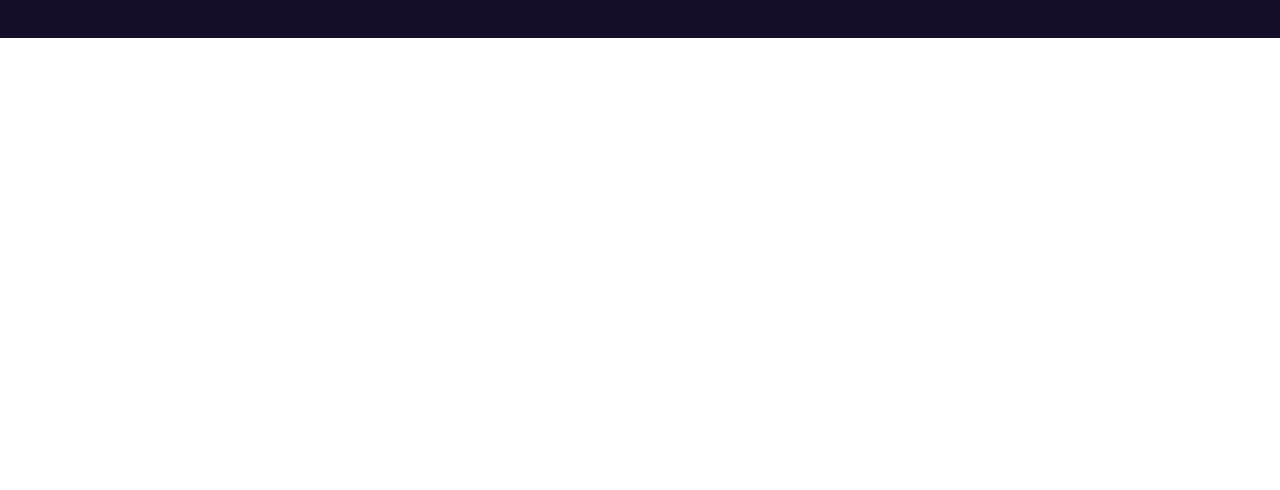
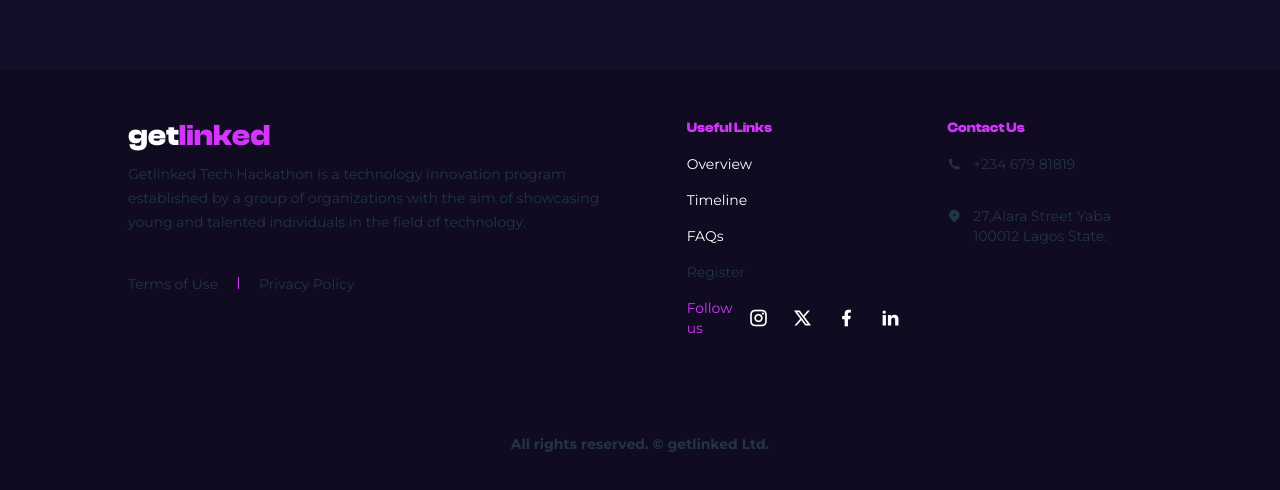
Before and after one commit to Innocent9712/GetLinked, a React (Vite) app: page / in a window 1280 px wide. Shown: the part 8179-8669 px from the top of the page. Before the commit the page ends 8265 px from the top, so only its background shows below. Built offline with nearby package versions, Linux system fonts and the light colour scheme.

Commit message:
Implement footer

```diff
--- a/src/components/Footer.jsx
+++ b/src/components/Footer.jsx
@@ -0,0 +1,84 @@
+import React from 'react'
+import { Link } from 'react-scroll'
+
+const Footer = () => {
+  return (
+    <footer className='bg-custom-purple-four bg-blend-multiply bg-opacity-80 py-12 font-montserrat text-sm'>
+        <div className='w-[80%] max-w-[90rem] mx-auto'>
+            <div className='flex flex-wrap gap-y-16 mb-24 justify-between'>
+                <div className='basis-full lg:basis-[50%]'>
+                    <h3 className="font-clash-bold text-white text-xl md:text-2xl lg:text-3xl">get<span className="text-custom-purple-three">linked</span></h3>
+                    <p className='leading-6 mt-2'>Getlinked Tech Hackathon is a technology innovation program established by a group of organizations with the aim of showcasing young and talented individuals in the field of technology.</p>
+                    <p className='mt-10'>Terms of Use <span className="w-[0.1rem] inline-block mx-4 h-3 bg-custom-purple-three"></span> Privacy Policy</p>
+                </div>
+                <div className="basis-full md:basis-[50%] lg:basis-[20%]">
+                    <h6 className='font-clash-bold text-custom-purple-three'>Useful Links</h6>
+                    <ul className="flex flex-col gap-4 mt-4">
+                        <li className="hover:cursor-pointer focus:cursor-pointer" >
+                            <Link to={"overview"} smooth={true} duration={500} className={"text-white"} >
+                                Overview
+                            </Link>
+                        </li>
+                        <li className="hover:cursor-pointer focus:cursor-pointer" >
+                            <Link to={"timeline"} smooth={true} duration={500} className={"text-white"} >
+                                Timeline
+                            </Link>
+                        </li>
+                        <li className="hover:cursor-pointer focus:cursor-pointer" >
+                            <Link to={"faqs"} smooth={true} duration={500} className={"text-white"} >
+                                FAQs
+                            </Link>
+                        </li>
+                        <li className="hover:cursor-pointer focus:cursor-pointer" >
+                            Register
+                        </li>
+                    </ul>
+                    <div className='mt-4 flex items-center gap-4'>
+                        <p className='text-custom-purple-three'>Follow us</p>
+                        <ul className='flex gap-6 text-base lg:text-xl'>
+                            <li className="hover:cursor-pointer focus:cursor-pointer" >
+                                <a href="https://www.instagram.com/?hl=en" target="_blank" rel="noopener noreferrer">
+                                    <i className="ri-instagram-line"></i>
+                                </a>
+                            </li>
+                            <li className="hover:cursor-pointer focus:cursor-pointer" >
+                                <a href="https://twitter.com/brainmode" target="_blank" rel="noopener noreferrer">
+                                    <i className="ri-twitter-x-line"></i>
+                                </a>
+                            </li>
+                            <li className="hover:cursor-pointer focus:cursor-pointer" >
+                                <a href="https://web.facebook.com/?_rdc=1&_rdr" target="_blank" rel="noopener noreferrer">
+                                        <i className="ri-facebook-fill"></i>
+                                </a>
+                            </li>
+                            <li className="hover:cursor-pointer focus:cursor-pointer" >
+                                <a href="https://www.linkedin.com/in/iaminnocent99" target="_blank" rel="noopener noreferrer">
+                                    <i className="ri-linkedin-fill"></i>
+                                </a>
+                            </li>
+                        </ul>
+                    </div>
+                </div>
+                <div className="basis-full md:basis-[50%] lg:basis-[20%]">
+                    <h6 className='font-clash-bold text-custom-purple-three'>Contact Us</h6>
+                    <ul className='flex flex-col gap-8 w-48 mt-4'>
+                        <li className='flex gap-3 items-center'>
+                            <i className="ri-phone-fill"></i>
+                            <p>+234 679 81819</p>
+                        </li>
+                        <li className='flex gap-3 items-start'>
+                            <i className="ri-map-pin-2-fill"></i>
+                            <p>27,Alara Street Yaba 100012 Lagos State.</p>
+                        </li>
+                    </ul>
+                </div>
+            </div>
+            <div>
+                <p className='font-bold text-center'>All rights reserved. © getlinked Ltd.</p>
+            </div>
+        </div>
+    </footer>
+  )
+}
+
+export default Footer
--- a/src/components/Header.jsx
+++ b/src/components/Header.jsx
@@ -117,22 +117,22 @@
                         </div>
                         <ul className="font-montserrat flex flex-col items-start gap-8 text-sm my-10">
                             <li>
-                                <NavLink to={"/#timeline"} className={"text-white font-bold"} >
+                                <ScrollLink to={"timeline"} smooth={true} duration={500} className={"text-white"} onClick={() => setIsHidden(true)} >
                                     Timeline
-                                </NavLink>
+                                </ScrollLink>
                             </li>
                             <li>
-                                <NavLink to={"/#overview"} className={"text-white font-bold"} >
+                                <ScrollLink to={"overview"} smooth={true} duration={500} className={"text-white"} onClick={() => setIsHidden(true)} >
                                     Overview
-                                </NavLink>
+                                </ScrollLink>
                             </li>
                             <li>
-                                <NavLink to={"/#faqs"} className={"text-white font-bold"} >
+                                <ScrollLink to={"faqs"} smooth={true} duration={500} className={"text-white"} onClick={() => setIsHidden(true)} >
                                     FAQs
-                                </NavLink>
+                                </ScrollLink>
                             </li>
                             <li>
-                                <NavLink to={"contact"} className={({isActive}) => `font-bold ${isActive ? "bg-clip-text text-transparent bg-gradient-to-r from-custom-purple-three to-custom-purple-two": "text-white"}`} >
+                                <NavLink to={"contact"} className={({isActive}) => `font-bold ${isActive ? "bg-clip-text text-transparent bg-gradient-to-r from-custom-purple-three to-custom-purple-two": "text-white"}`} onClick={() => setIsHidden(true)} >
                                     Contact
                                 </NavLink>
                             </li>
--- a/src/components/Layout.jsx
+++ b/src/components/Layout.jsx
@@ -4,6 +4,7 @@
 import flare_1 from "../assets/images/lens-flare-hero-left.png"
 import flare_2 from "../assets/images/lens-flare-hero-right.png"
 import MediaQuery from "react-responsive"
+import Footer from "./Footer"
 
 
 
@@ -24,6 +25,7 @@
         <main className="pt-24">
             <Outlet />
         </main>
+        <Footer />
     </div>
   )
 }
--- a/src/components/OverviewSection.jsx
+++ b/src/components/OverviewSection.jsx
@@ -195,7 +195,7 @@
     isInView && controls.start('visible')
 }, [isInView, controls])
 
-console.log(isInView)
+// console.log(isInView)
 
   return (
     <div
--- a/src/components/Partners.jsx
+++ b/src/components/Partners.jsx
@@ -7,7 +7,7 @@
 const Partners = () => {
   return (
     <section className="mt-12 lg:mt-24 mb-12 flex justify-center pb-24 border-b border-white border-opacity-25" id="">
-        <div className='w-[80%] max-w-6xl mx-auto flex flex-col items-center gap-12 lg:gap-24'>
+        <div className='w-[80%] max-w-7xl mx-auto flex flex-col items-center gap-12 lg:gap-24'>
             <div className='text-center flex flex-col gap-4'>
                 <h2 className='font-clash-bold text-lg md:text-2xl lg:text-3xl'>Partners and Sponsors</h2>
                 <p className='font-montserrat lg:w-[70%] mx-auto text-sm md:text-base'>Getlinked Hackathon 1.0 is honored to have the following major companies as its partners and sponsors</p>
--- a/src/components/Policy.jsx
+++ b/src/components/Policy.jsx
@@ -4,11 +4,11 @@
 
 const Policy = () => {
   return (
-    <section className="mt-12 lg:mt-48 mb-12 flex justify-center pb-24" id="">
-        <div className='w-[80%] max-w-6xl mx-auto flex flex-col lg:flex-row justify-left lg:justify-between gap-48 lg:gap-0'>
+    <section className="mt-12 lg:mt-48 mb-12 lg:mb-32 flex justify-center" id="">
+        <div className='w-[80%] max-w-7xl mx-auto flex flex-col lg:flex-row justify-left lg:justify-between gap-48 lg:gap-0'>
             <div className='font-montserrat lg:basis-[50%] text-center lg:text-left'>
                 <h3 className="font-clash-bold mb-3 md:text-lg lg:text-2xl">Privacy Policy and <br/><span className='text-custom-purple-three'>Terms</span></h3>
-                <p className='text-sm mb:text-base mb-8'>Last updated on September 12, 2023</p>
+                <p className='text-sm mb:text-base mb-8 opacity-75'>Last updated on September 12, 2023</p>
                 <p className='text-sm mb:text-base mb-12'>Below are our privacy & policy, which outline a lot of goodies. it’s our aim to always take of our participant.</p>
                 <div className='border rounded-md border-custom-purple-three p-8'>
                     <p className='text-xs mb:text-sm mb-12 leading-6 lg:text-base lg:leading-7'>At getlinked tech Hackathon 1.0, we value your privacy and are committed to protecting your personal information.This Privacy Policy outlines how we collect, use, disclose, and safeguard your data when you participate in our tech hackathon event. By participating in our event, you consent to the practices described in this policy.</p>
@@ -26,9 +26,9 @@
                     </ul>
                 </div>
             </div>
-            <div className="relative lg:basis-[45%] flex items-center">
-                <img src={security} alt="security icon" className="absolute -top-32 lg:-top-24 left-6 lg:left-20 lg:w-[70%]" />
-                <img src={lock_man} alt="man with the keys" className="relative lg:w-[90%]" />
+            <div className="relative lg:basis-[45%] flex items-center lg:justify-end">
+                <img src={security} alt="security icon" className="absolute -top-32 lg:-top-18 left-6 lg:left-36 w-[90%] lg:w-[70%]" />
+                <img src={lock_man} alt="man with the keys" className="relative w-[90%] lg:w-[85%]" />
             </div>
         </div>
     </section>
--- a/tailwind.config.js
+++ b/tailwind.config.js
@@ -19,6 +19,7 @@
             "one": "#150E28",
             "two": "#903AFF",
             "three": "#D434FE",
+            "four": "#100B20",
             "gradient": "linear-gradient(90deg, #D434FE 0%, #903AFF 100%)",
           },
           pink: "#FF26B9"
```
